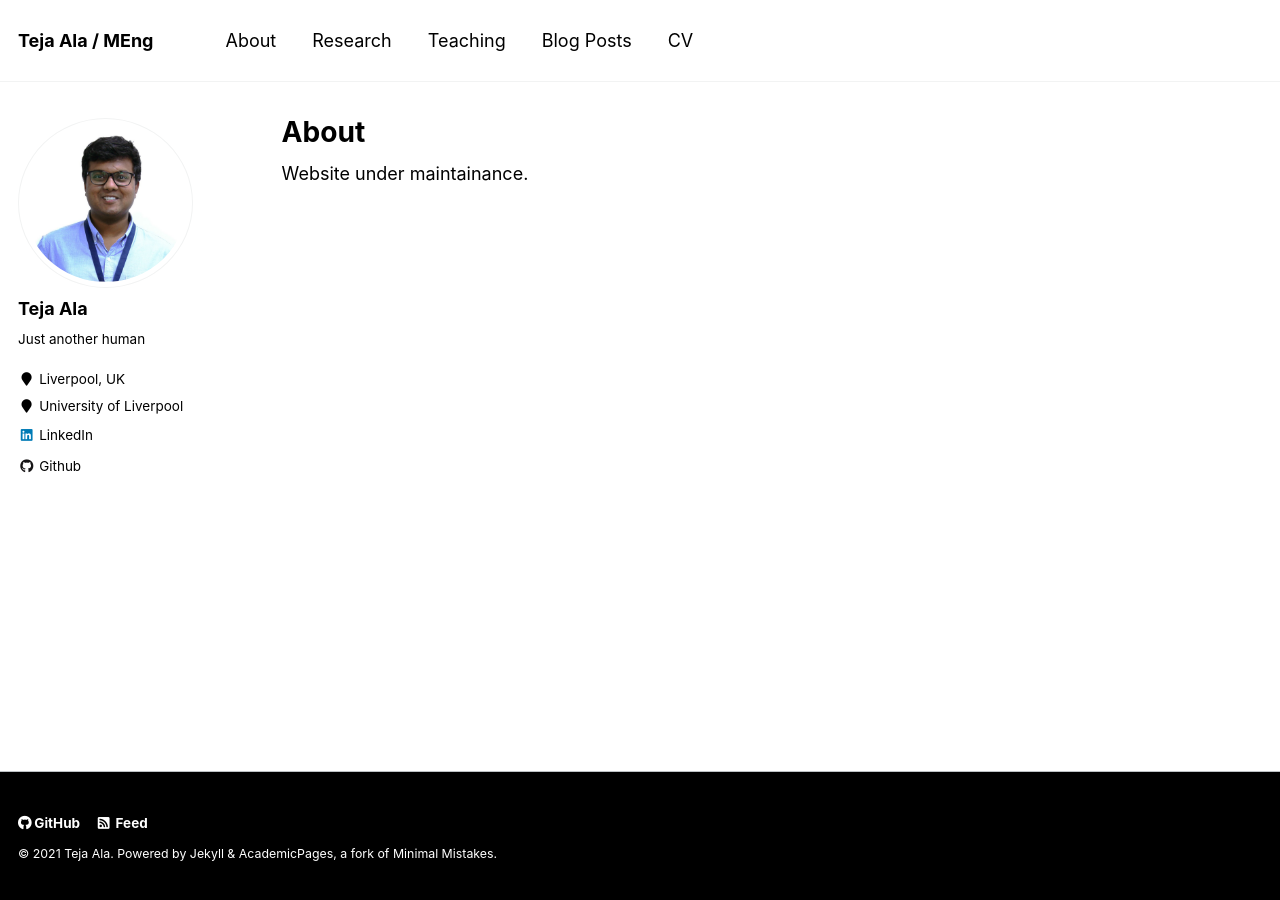
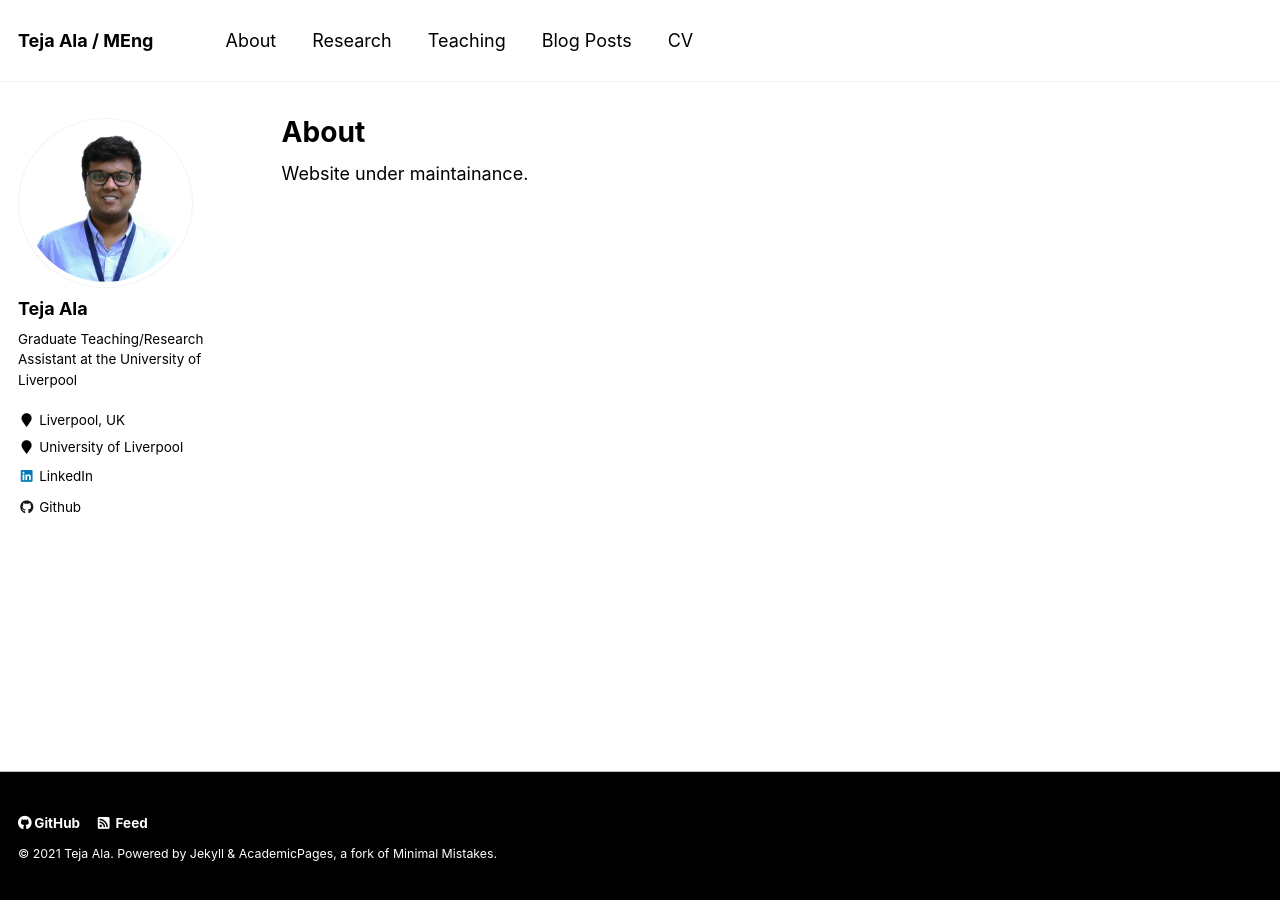
Before and after one commit to dekeract01/dekeract01.github.io, a Jekyll site: the page built from _pages/about.md, in a window 1280 px wide. Built offline with Jekyll 4.4.1, drawn with Linux system fonts in a browser that asks for light colours.

Commit message:
changed bio

```diff
--- a/_config.yml
+++ b/_config.yml
@@ -83,7 +83,7 @@ analytics:
 author:
   name             : "Teja Ala"
   avatar           : "profile.png"
-  bio              : "Just another human"
+  bio              : "Graduate Teaching/Research Assistant at the University of Liverpool"
   location         : "Liverpool, UK"
   employer         : "University of Liverpool"
   pubmed           : #"https://www.ncbi.nlm.nih.gov/pubmed/?term=john+snow"
```
